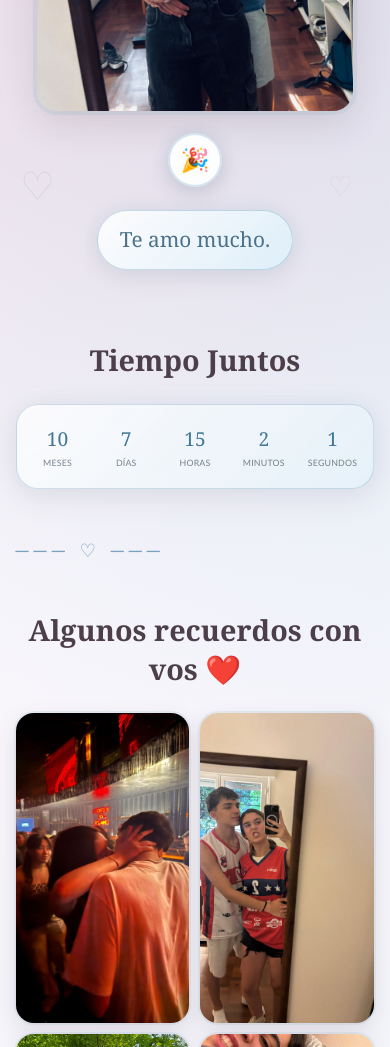
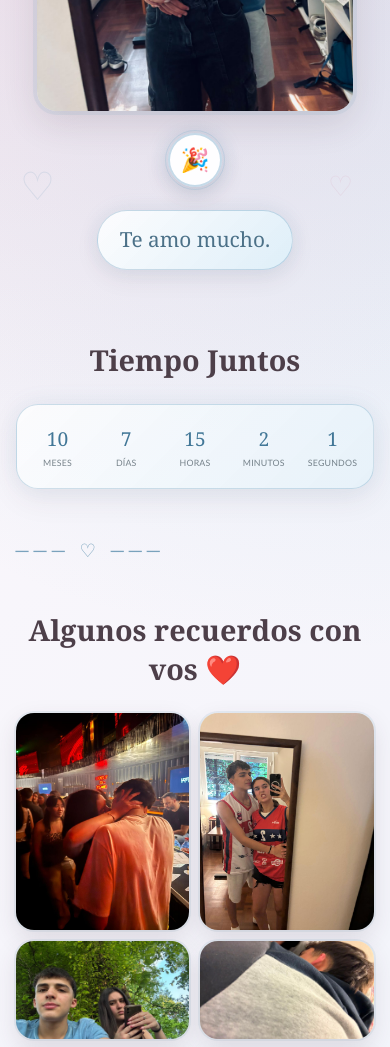
Before and after one commit to franciscocaraballoituarte-oss/cumple, a plain HTML site: page index.html in a window 390 px wide. Shown: the part 520-1567 px from the top of the page. Drawn offline with Linux system fonts and the light colour scheme.

Commit message:
Update index.html

```diff
--- a/index.html
+++ b/index.html
@@ -247,31 +247,58 @@
     }
 
     .confetti-btn {
+      position: relative;
       width: 54px;
       height: 54px;
-      border: 2px solid rgba(90, 150, 190, 0.25);
+      border: 2px solid rgba(90, 150, 190, 0.35);
       border-radius: 50%;
-      background: rgba(255, 255, 255, 0.92);
+      background: rgba(255, 255, 255, 0.95);
       box-shadow:
         0 7px 22px rgba(72, 49, 61, 0.14),
-        0 0 18px rgba(90, 160, 200, 0.12);
+        0 0 18px rgba(90, 160, 200, 0.14);
       font-size: 1.45rem;
       cursor: pointer;
       transition:
         transform 0.18s ease,
         box-shadow 0.18s ease;
+      animation: confettiPulse 2.2s ease-in-out infinite;
+    }
+
+    .confetti-btn::before {
+      content: "";
+      position: absolute;
+      inset: -5px;
+      border: 1px solid rgba(90, 160, 200, 0.18);
+      border-radius: 50%;
+      pointer-events: none;
     }
 
     .confetti-btn:hover {
-      transform: translateY(-2px) scale(1.04);
+      transform: translateY(-2px) scale(1.06);
 
       box-shadow:
         0 8px 24px rgba(72, 49, 61, 0.17),
-        0 0 22px rgba(90, 160, 200, 0.20);
+        0 0 25px rgba(90, 160, 200, 0.28);
     }
 
     .confetti-btn:active {
-      transform: scale(0.95);
+      transform: scale(0.94);
+      animation: none;
+    }
+
+    @keyframes confettiPulse {
+      0%,
+      100% {
+        box-shadow:
+          0 7px 22px rgba(72, 49, 61, 0.14),
+          0 0 18px rgba(90, 160, 200, 0.14);
+      }
+
+      50% {
+        box-shadow:
+          0 8px 24px rgba(72, 49, 61, 0.16),
+          0 0 25px rgba(90, 160, 200, 0.25);
+      }
     }
 
     .love-card {
@@ -387,23 +414,28 @@
     .photo-inner {
       position: relative;
       width: 100%;
-      height: 360px;
+      aspect-ratio: 4 / 5;
       transform-style: preserve-3d;
       transition:
         transform 0.6s ease;
     }
 
     /*
-      Las horizontales son más bajas.
-      Las verticales ocupan más altura.
+      Las verticales mantienen una proporción
+      natural y consistente en todos los dispositivos.
     */
 
     .photo-card.vertical .photo-inner {
-      height: 430px;
+      aspect-ratio: 4 / 5;
     }
 
+    /*
+      Las horizontales conservan una proporción
+      más ancha para evitar que se vean cuadradas.
+    */
+
     .photo-card.horizontal .photo-inner {
-      height: 245px;
+      aspect-ratio: 16 / 9;
     }
 
     .photo-card.flipped .photo-inner {
@@ -553,6 +585,7 @@
     .final-text {
       font-family: Georgia, "Times New Roman", serif;
       font-size: clamp(1.45rem, 4vw, 1.85rem);
+      font-weight: 600;
       line-height: 1.45;
       margin: 0 auto;
       color: #4b6f84;
@@ -676,18 +709,6 @@
         width: 100%;
       }
 
-      .photo-inner {
-        height: 280px;
-      }
-
-      .photo-card.vertical .photo-inner {
-        height: 340px;
-      }
-
-      .photo-card.horizontal .photo-inner {
-        height: 185px;
-      }
-
       .photo-back {
         padding: 18px;
       }
@@ -730,14 +751,6 @@
 
       .gallery {
         gap: 11px;
-      }
-
-      .photo-card.vertical .photo-inner {
-        height: 310px;
-      }
-
-      .photo-card.horizontal .photo-inner {
-        height: 165px;
       }
     }
   </style>
@@ -1194,7 +1207,7 @@
       <div class="final-card">
 
         <p class="final-text">
-          Espero que la pases muy lindo en tu día
+          Pasala muy lindo en tu día
         </p>
 
       </div>
```
